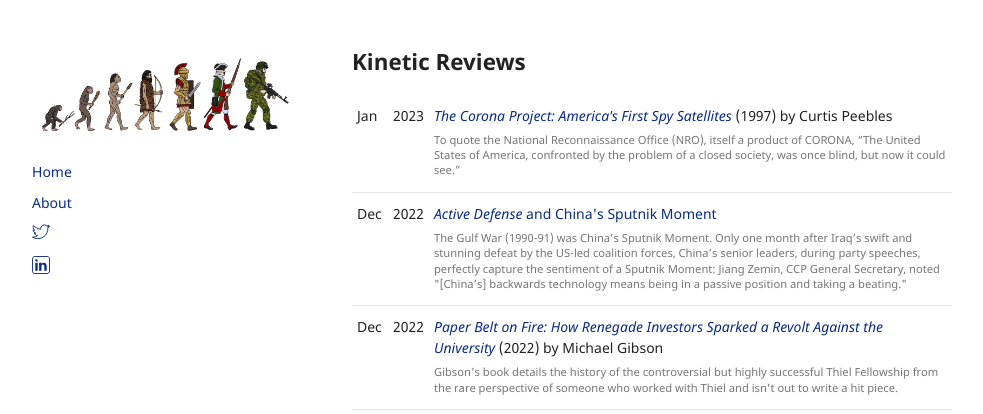
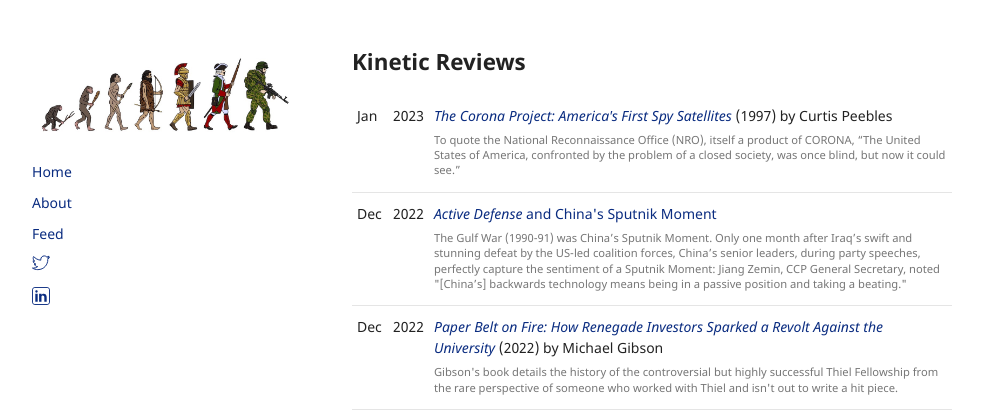
Before and after one commit to gordonhart/kinetic.reviews, a Jekyll site: the page built from index.html, in a window 1280 px wide. Shown: the top 414 px of the page, without its empty margins (148-1131 px from the left). Built offline with Jekyll 4.4.1, drawn with Linux system fonts in a browser that asks for light colours; the repository's description, which GitHub fills in, is left out.

Commit message:
Add Feed link to nav bar

```diff
--- a/_layouts/default.html
+++ b/_layouts/default.html
@@ -20,6 +20,7 @@
       <nav>
         <a href="/">Home</a>
         <a href="/about">About</a>
+        <a href="/feed.xml">Feed</a>
         <a href="https://twitter.com/Madeline_Zimm"><img src="/assets/img/twitter.svg" alt="Twitter" /></a>
         <a href="https://www.linkedin.com/in/madeline-zimmerman"><img src="/assets/img/linkedin.svg" alt="LinkedIn" /></a>
       </nav>
```
